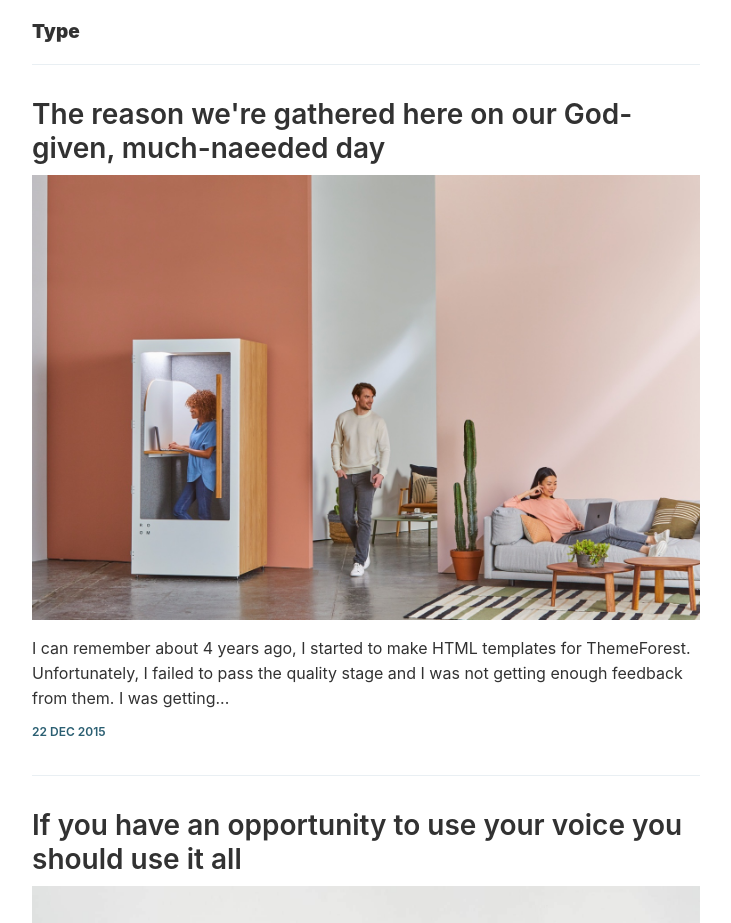
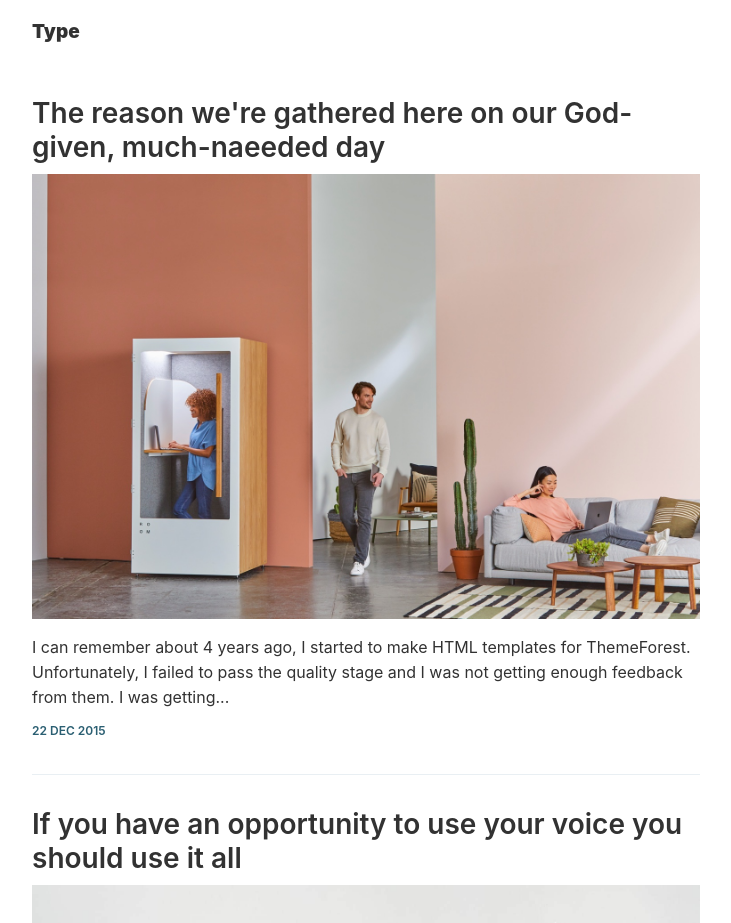
Before and after one commit to wiltruong/portfolio_v1, a Jekyll site: the page built from index.html, in a window 1280 px wide. Shown: the top 923 px of the page, without its empty margins (274-1005 px from the left). Built offline with Jekyll 4.4.1, drawn with Linux system fonts in a browser that asks for light colours; the list of posts is cut into pages by our own code.

Commit message:
Update _header.scss

```diff
--- a/_sass/components/_header.scss
+++ b/_sass/components/_header.scss
@@ -5,7 +5,7 @@
 .c-header {
   &__inner {
     padding: $base-spacing-unit 0;
-    border-bottom: 1px solid $color-border;
+
   }
 
   &__icon {
```
